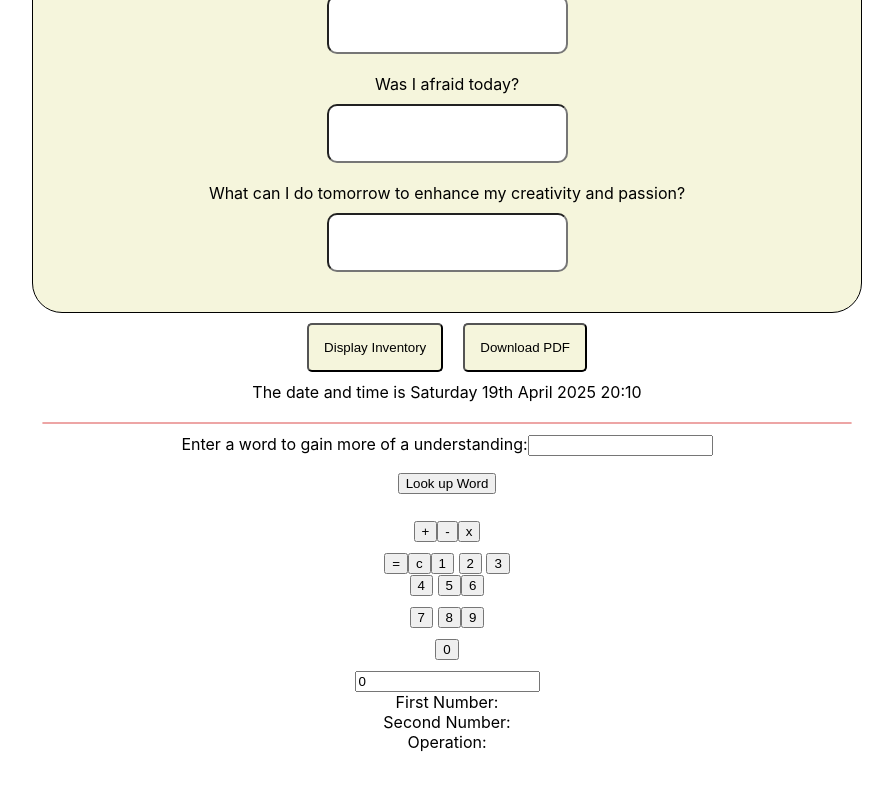
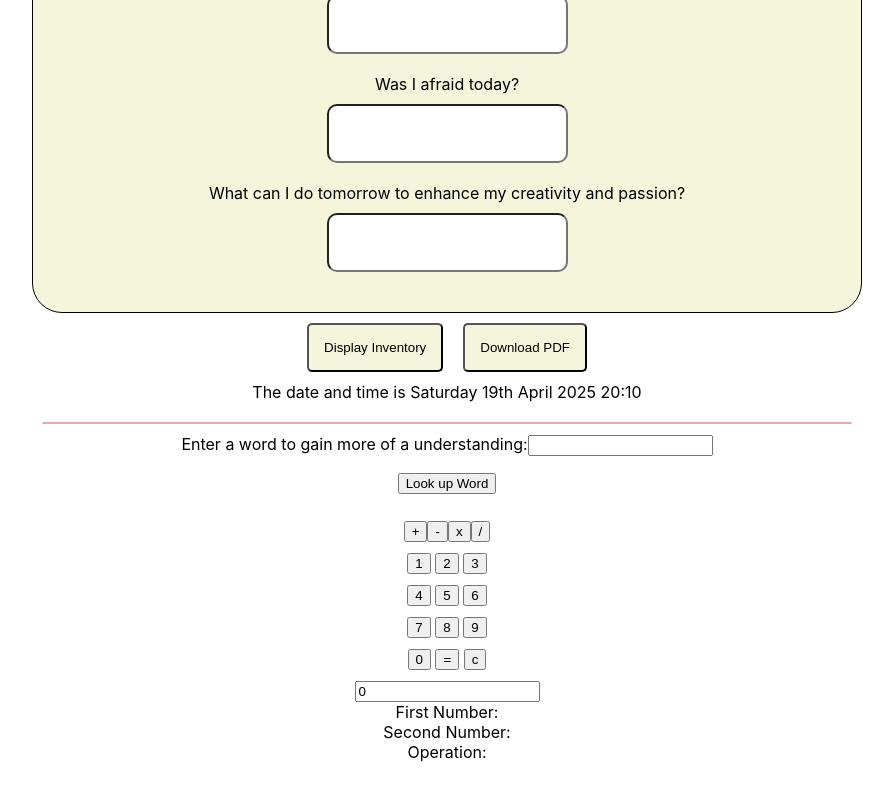
Before and after one commit to Sarahwcode/Nighlty-Inventory-Checks, a React (Create React App) app: page / in a window 1280 px wide. Shown: the part 903-1703 px from the top of the page, without its empty margins (193-1086 px from the left). Built offline with nearby package versions, Linux system fonts and the light colour scheme.

Commit message:
operator location

```diff
--- a/src/Calculator.js
+++ b/src/Calculator.js
@@ -35,6 +35,9 @@ export default function Calculator (){
         case "*":
           setSums(num1 * num2);
           break;
+        case "/":
+          setSums(num1 / num2);
+          break;
         default:
           break;
       }
@@ -54,14 +57,14 @@ export default function Calculator (){
     return (
         <div>
             <div><button onClick={() => handleOperationClick("+")}>+</button>
-            <button onClick={() => handleOperationClick("-")}>-</button>
-        <button onClick={() => handleOperationClick("*")}>x</button></div>
-        <button onClick={calculator}>=</button>
-        <button onClick={clear}>c</button>
-            <button onClick={() => handleNumberClick("1")}>1</button> <button onClick={() => handleNumberClick("2")}>2</button> <button>3</button>
-            <div><button onClick={() => handleNumberClick("4")}>4</button> <button  onClick={() => handleNumberClick("5")}>5</button><button  onClick={() => handleNumberClick("6")}>6</button></div>
-            <div><button  onClick={() => handleNumberClick("7")}>7</button> <button onClick={() => handleNumberClick("8")}>8</button><button  onClick={() => handleNumberClick("9")}>9</button></div>
-            <div><button  onClick={() => handleNumberClick("0")}>0</button></div>
+             <button onClick={() => handleOperationClick("-")}>-</button>
+             <button onClick={() => handleOperationClick("*")}>x</button>
+             <button onClick={() => handleOperationClick("/")}>/</button>
+       </div>
+            <div><button onClick={() => handleNumberClick("1")}>1</button> <button onClick={() => handleNumberClick("2")}>2</button> <button>3</button></div>
+            <div><button onClick={() => handleNumberClick("4")}>4</button> <button  onClick={() => handleNumberClick("5")}>5</button> <button  onClick={() => handleNumberClick("6")}>6</button> </div>
+            <div><button  onClick={() => handleNumberClick("7")}>7</button> <button onClick={() => handleNumberClick("8")}>8</button> <button  onClick={() => handleNumberClick("9")}>9</button> </div>
+            <div><button  onClick={() => handleNumberClick("0")}>0</button> <button onClick={calculator}>=</button> <button onClick={clear}>c</button></div>
 
 <input value={sums} readOnly /> {/* Use readOnly for display */}
       <div>
```
